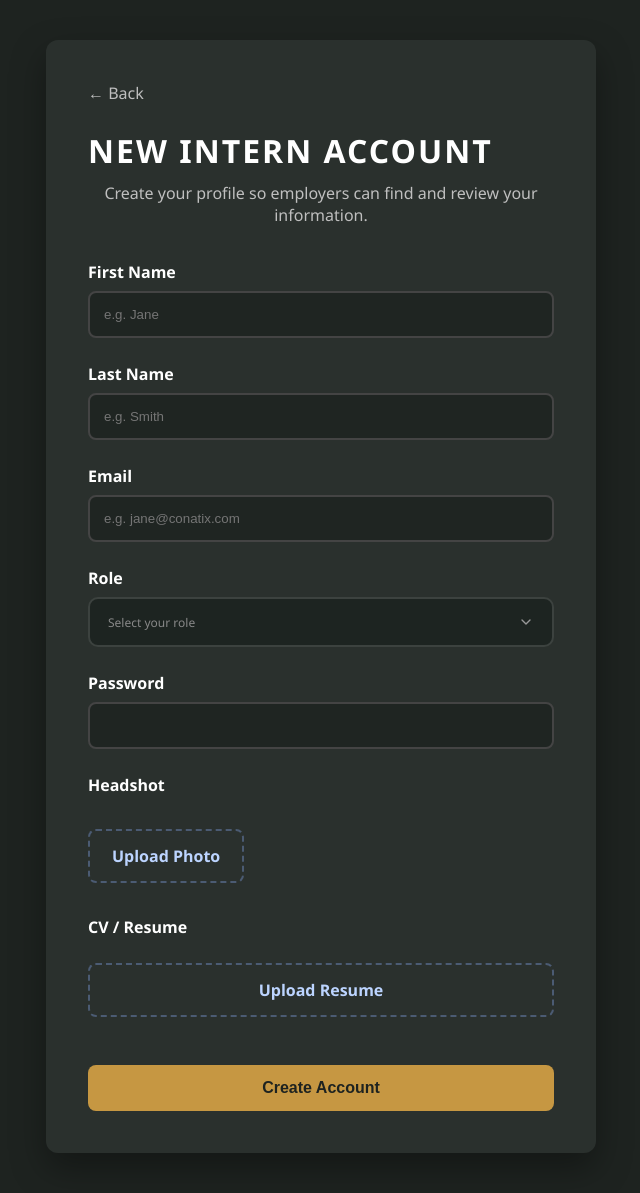
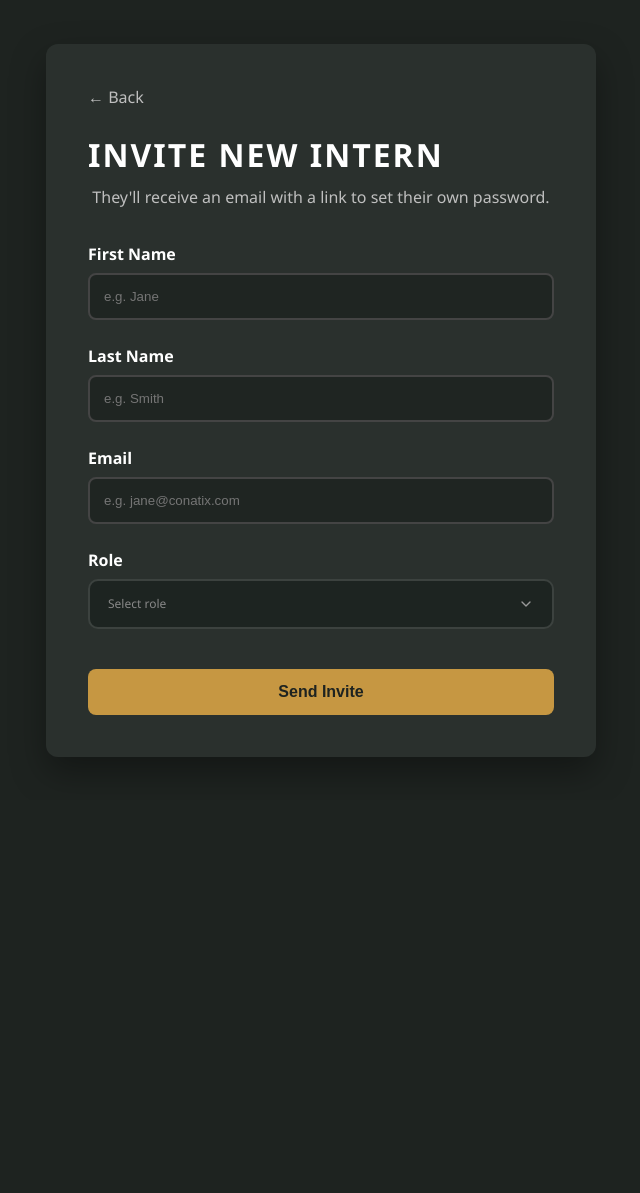
Before and after one commit to SasuF/TASKTRAC, a Flask app: page /create-account in a window 1280 px wide. Shown: the whole page, without its empty margins (319-959 px from the left). After the commit the page ends 757 px from the top, so only its background shows below. Run offline with Flask 3, Linux system fonts and the light colour scheme; a user stored in the database is signed in; some libraries are stand-ins or nearby versions.

Commit message:
invite account

```diff
--- a/app.py
+++ b/app.py
@@ -3,9 +3,12 @@ from werkzeug.utils import secure_filename
 import secrets
 from db_setup import (create_user, get_all_interns, get_intern_profile, remove_task, log_in,
 get_all_interns, get_intern_profile, add_feedback, add_task, update_task_status,
-set_needs_new_task, get_interns_needing_tasks, update_user_path,update_intern_info)
+set_needs_new_task, get_interns_needing_tasks, update_user_path, update_intern_info,
+create_intern_invite, get_user_by_invite_token, set_password_with_token)
+from email_utils import send_invite_email
 import sys
 import os
+from datetime import datetime
 
 app = Flask(__name__)
 
@@ -40,6 +43,33 @@ def login():
 
     return render_template("login.html")
 
+
+@app.route("/set-password/<token>", methods=["GET", "POST"])
+def set_password(token):
+    user = get_user_by_invite_token(token)
+
+    if user is None:
+        return "Invalid or expired invite link.", 404
+
+    if user["invite_expires"] < datetime.now():
+        return "This invite link has expired.", 400
+
+    if request.method == "POST":
+        password = request.form["password"]
+        confirm = request.form["confirm_password"]
+
+        if password != confirm:
+            return "Passwords do not match.", 400
+
+        success = set_password_with_token(token, password)
+
+        if not success:
+            return "This invite link has expired or is invalid.", 400
+
+        return redirect(url_for("login"))
+
+    return render_template("set-password.html", user=user)
+
 @app.route("/dashboard")
 def dashboard():
     if "user_id" not in session:
@@ -67,52 +97,26 @@ def create_account():
     if session.get("role") != "admin":
         return "Access denied", 403
 
-    print(request.method, request.path, file=sys.stderr, flush=True)
     if request.method == "POST":
-        print("Create-Account got called", file=sys.stderr, flush=True)
-
         first_name = request.form["firstname"]
         last_name = request.form["lastname"]
         email = request.form["email"]
-        password = request.form["password"]
         actual_role = request.form["actual_role"]
 
-        headshot = request.files.get("headshot")
-        resume = request.files.get("resume")
+        token = create_intern_invite(first_name, last_name, email, actual_role)
 
-        headshot_path = None
-        cv_path = None
+        if token is None:
+            return "Could not create invite. Email may already exist.", 500
 
-        if headshot and headshot.filename and allowed_file(headshot.filename, ALLOWED_HEADSHOT_EXT):
-            filename = secure_filename(f"{email}_headshot_{headshot.filename}")
-            save_path = os.path.join(UPLOAD_FOLDER, "headshots", filename)
-            headshot.save(save_path)
-            headshot_path = f"{UPLOAD_FOLDER}/headshots/{filename}"
+        invite_link = url_for("set_password", token=token, _external=True)
 
-        if resume and resume.filename and allowed_file(resume.filename, ALLOWED_CV_EXT):
-            filename = secure_filename(f"{email}_CVS_{resume.filename}")
-            save_path = os.path.join(UPLOAD_FOLDER, "CVS", filename)
-            resume.save(save_path)
-            cv_path = f"{UPLOAD_FOLDER}/CVS/{filename}"
+        try:
+            send_invite_email(email, first_name, invite_link)
+        except Exception as e:
+            print("EMAIL ERROR:", repr(e), file=sys.stderr, flush=True)
+            return f"Account created, but the invite email failed to send. Link: {invite_link}", 500
 
-        success = create_user(
-            first_name,
-            last_name,
-            email,
-            password,
-            "intern",
-            actual_role,
-            headshot_path,
-            cv_path
-        )
-
-        if not success:
-            print("Create Account failed", file=sys.stderr, flush=True)
-            return "Account creation failed.", 500
-
-        print("Create Account worked?", file=sys.stderr, flush=True)
-        return redirect(url_for("login"))
-    print("Something went wrong, evidently", file=sys.stderr, flush=True)
+        return f"Invite sent to {email}.", 200
 
     return render_template("create-account.html")
 
--- a/db_setup.py
+++ b/db_setup.py
@@ -1,4 +1,5 @@
 import os
+import secrets as secrets_lib
 import psycopg2
 import bcrypt
 from flask import Flask, render_template
@@ -282,6 +283,70 @@ def update_intern_info(user_id, first_name, last_name, email, actual_role):
             conn.close()
         return False
 
+def add_invite_columns():
+    conn = get_connection()
+    cur = conn.cursor()
+    cur.execute("ALTER TABLE users ALTER COLUMN password_hash DROP NOT NULL")
+    cur.execute("ALTER TABLE users ADD COLUMN IF NOT EXISTS invite_token TEXT UNIQUE")
+    cur.execute("ALTER TABLE users ADD COLUMN IF NOT EXISTS invite_expires TIMESTAMP")
+    conn.commit()
+    conn.close()
+    print("invite columns ensured")
+
+def create_intern_invite(first_name, last_name, email, actual_role):
+    conn = None
+    try:
+        conn = get_connection()
+        cur = conn.cursor()
+        token = secrets_lib.token_urlsafe(32)
+        expires = datetime.now() + timedelta(days=7)
+        cur.execute("""
+            INSERT INTO users(
+                first_name, last_name, email, password_hash,
+                role, actual_role, needs_new_task, invite_token, invite_expires
+            )
+            VALUES (%s, %s, %s, NULL, 'intern', %s, %s, %s, %s)
+        """, (first_name, last_name, email, actual_role, False, token, expires))
+        conn.commit()
+        conn.close()
+        return token
+    except Exception as e:
+        if conn:
+            conn.rollback()
+        print("DATABASE ERROR:", repr(e))
+        if conn:
+            conn.close()
+        return None
+
+def get_user_by_invite_token(token):
+    conn = get_connection()
+    cur = conn.cursor()
+    cur.execute("""
+        SELECT id, first_name, email, invite_expires
+        FROM users
+        WHERE invite_token = %s
+    """, (token,))
+    row = cur.fetchone()
+    conn.close()
+    if row is None:
+        return None
+    return {"id": row[0], "first_name": row[1], "email": row[2], "invite_expires": row[3]}
+
+def set_password_with_token(token, plain_password):
+    user = get_user_by_invite_token(token)
+    if user is None or user["invite_expires"] < datetime.now():
+        return False
+    conn = get_connection()
+    cur = conn.cursor()
+    cur.execute("""
+        UPDATE users
+        SET password_hash = %s, invite_token = NULL, invite_expires = NULL
+        WHERE id = %s
+    """, (hash_password(plain_password), user["id"]))
+    conn.commit()
+    conn.close()
+    return True
+
 def update_user_path(user_id, headshot_path=None, cv_path=None):
     conn = get_connection()
     cur = conn.cursor()
--- a/templates/create-account.html
+++ b/templates/create-account.html
@@ -3,7 +3,7 @@
 <head>
     <meta charset="UTF-8">
     <meta name="viewport" content="width=device-width, initial-scale=1.0">
-    <title>Create Intern Account</title>
+    <title>Invite Intern</title>
 
     <link rel="stylesheet" href="{{ url_for('static', filename='styles.css') }}">
 </head>
@@ -14,15 +14,15 @@
 
     <div class="create-card">
 
-        <a href="/logout" class="back-link">← Back</a>
+        <a href="{{ url_for('intern_roster') }}" class="back-link">← Back</a>
 
-        <h1>NEW INTERN ACCOUNT</h1>
+        <h1>INVITE NEW INTERN</h1>
 
         <p class="subtitle">
-            Create your profile so employers can find and review your information.
+            They'll receive an email with a link to set their own password.
         </p>
 
-        <form action="/create-account" method="POST" enctype="multipart/form-data">
+        <form action="/create-account" method="POST">
 
             <label for="firstname">First Name</label>
             <input
@@ -58,7 +58,7 @@
             id="actual_role"
             required>
 
-            <option value="" disabled selected>Select your role</option>
+            <option value="" disabled selected>Select role</option>
             <option value="Tech">Tech</option>
             <option value="Operations">Operations</option>
             <option value="Finance">Finance</option>
@@ -66,58 +66,8 @@
 
             </select>
 
-            <label for="password">Password</label>
-            <input
-                type="password"
-                name="password"
-                id="password"
-                required
-            >
-
-            <label>Headshot</label>
-
-            <div class="upload-area">
-
-                <label class="upload-button">
-
-                    Upload Photo
-
-                    <input
-                        type="file"
-                        name="headshot"
-                        id="headshot"
-                        accept="image/*"
-                        hidden
-                    >
-
-                </label>
-
-                <p id="headshot-name"></p>
-
-            </div>
-
-
-            <label>CV / Resume</label>
-
-            <label class="upload-button full">
-
-                Upload Resume
-
-                <input
-                    type="file"
-                    name="resume"
-                    id="resume"
-                    accept=".pdf,.doc,.docx"
-                    hidden
-                >
-
-            </label>
-
-            <p id="resume-name"></p>
-
-
             <button class="login-btn" type="submit">
-                Create Account
+                Send Invite
             </button>
 
         </form>
@@ -125,29 +75,6 @@
     </div>
 
 </div>
-
-
-<script src="{{ url_for('static', filename='script.js') }}"></script>
-
-<script>
-    const headshotInput = document.getElementById("headshot");
-    const resumeInput = document.getElementById("resume");
-
-    const headshotName = document.getElementById("headshot-name");
-    const resumeName = document.getElementById("resume-name");
-
-    headshotInput.addEventListener("change", function () {
-        headshotName.textContent = this.files[0]
-            ? this.files[0].name
-            : "";
-    });
-
-    resumeInput.addEventListener("change", function () {
-        resumeName.textContent = this.files[0]
-            ? this.files[0].name
-            : "";
-    });
-</script>
 
 
 <style>
```
Also changed, not shown: email_utils.py (added, +19 -0 lines), templates/set-password.html (added, +54 -0 lines).
